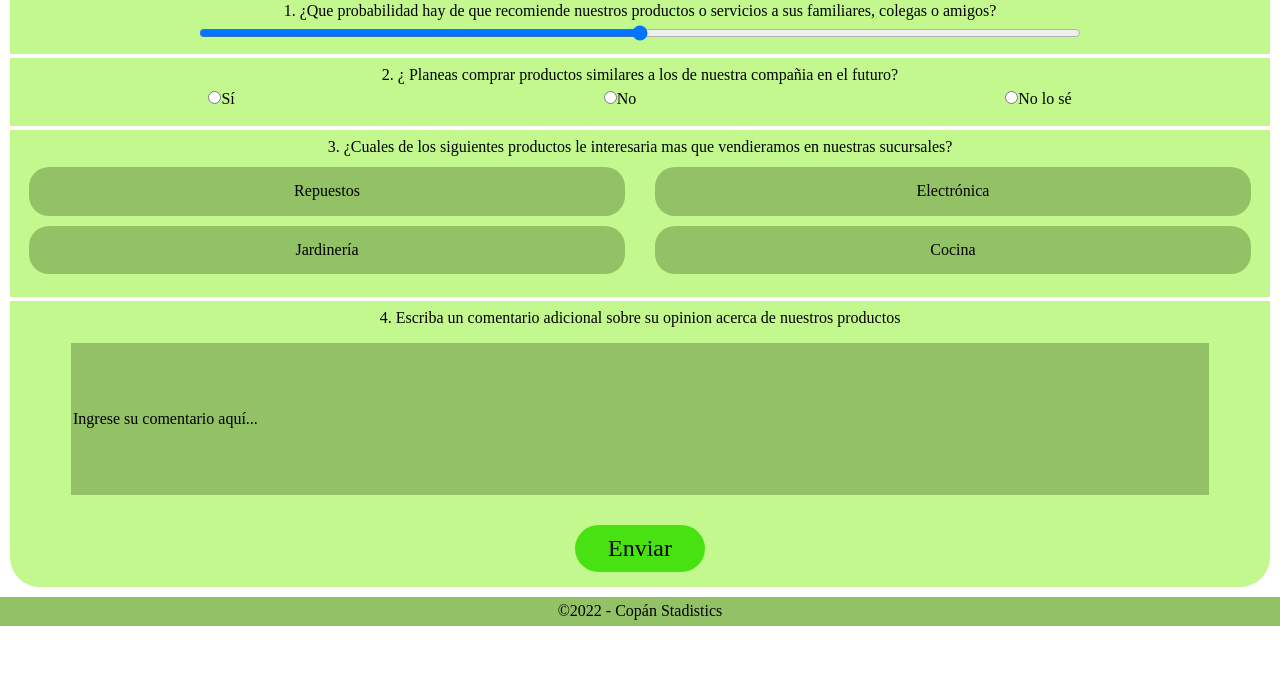
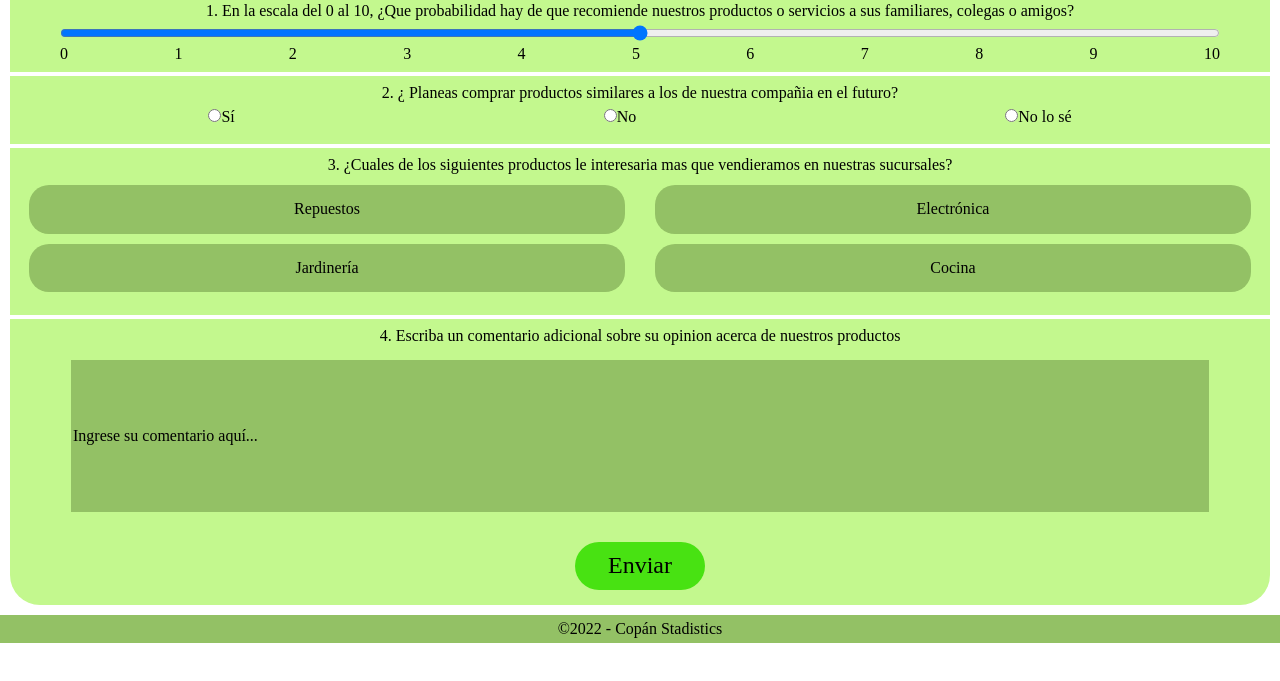
Before and after one commit to RafaRamos31/tarea-variablesCSS, a plain HTML site: page index.html in a window 1280 px wide. Shown: the part 97-778 px from the top of the page. Drawn offline with Linux system fonts and the light colour scheme.

Commit message:
Correcciones

```diff
--- a/assets/css/style.css
+++ b/assets/css/style.css
@@ -44,17 +44,16 @@ body{
     max-height: 25px;
 }
 
+h2{
+    position: absolute;
+    display: inline-block;
+    margin: 5px;
+}
 
 footer{
     bottom: 0;
     text-align: center;
     padding: 5px;
-}
-
-h2{
-    position: absolute;
-    display: inline-block;
-    margin: 5px;
 }
 
 /*Formulario*/
@@ -72,30 +71,49 @@ label{
     padding: 15px;
 }
 
+hr{
+    border: 2px solid var(--bg-color);
+}
+
 
 .main{
+    background-color: var(--form-bg-color);
     margin: 10px;
-    background-color: var(--form-bg-color);
     border-radius: 30px;
 }
 
+
 h1{
+    background-color: var(--title-color);
     margin: 0px;
-    background-color: var(--title-color);
+    padding: 5px 10px;
     text-align: center;
     border-top-left-radius: 30px;
     border-top-right-radius: 30px;
-    padding: 5px 0;
+}
+
+/*Pregunta 1*/
+
+.quest1{
+    padding: 0 50px;
 }
 
 input[type=range]{
-    margin: 5px;
-    width: 70%;
+    margin-top: 5px;
+    width: 100%;
 }
 
-hr{
-    border: 2px solid var(--bg-color);
+.marcas{
+    display: flex;
+    flex-direction: row;
+    justify-content: space-between;
 }
+
+.marcas label{
+    padding: 0;
+}
+
+/*Pregunta 2 y 3*/
 
 fieldset{
     border: none;
@@ -104,7 +122,7 @@ fieldset{
     justify-content: space-around;
 }
 
-#quest3{
+.quest3{
     display: grid;
     grid-template-columns: repeat(2, 1fr);
     column-gap: 20px;
@@ -114,19 +132,22 @@ input[type=button]{
     color: var(--font-color);
     background-color: var(--secundary-color);
     border: none;
+    margin: 5px;
     padding: 15px;
     border-radius: 20px;
-    margin: 5px;
+
 }
 
 input[type=button]:hover{
     color: var(--font-color);
     background-color: var(--enfasis-color);
     border: none;
+    margin: 5px;
     padding: 15px;
     border-radius: 20px;
-    margin: 5px;
 }
+
+/*Pregunta 4*/
 
 input[type=text]{
     color: var(--font-color);
@@ -142,13 +163,16 @@ input[type=text]{
     color: var(--font-color);
 }
 
+
+/*Submit*/
+
 input[type=submit]{
-    border: none;
-    border-radius: 40px;
     color: var(--font-color);
     background-color: var(--enfasis-color);
+    font-size: x-large;
+    border: none;
+    margin: 15px;
     padding: 10px;
-    font-size: x-large;
-    margin: 15px;
     width: 130px;
+    border-radius: 40px;
 }
--- a/index.html
+++ b/index.html
@@ -11,19 +11,34 @@
 </head>
 <body>
     <header class="margin-info">
-        <a href=""><img class="menu-icon" src="http://cdn.onlinewebfonts.com/svg/img_520301.png" alt="menu"></a>
+        <a href="javascript:void(0);"><img class="menu-icon" src="http://cdn.onlinewebfonts.com/svg/img_520301.png" alt="menu"></a>
         <h2>Copán Stadistics</h2>
-        <a href=""><img class="toggle-icon" src="https://upload.wikimedia.org/wikipedia/commons/d/dc/Toggle_blue.png" alt="toggle"></a>
+        <a href="javascript:void(0);"><img class="toggle-icon" src="https://upload.wikimedia.org/wikipedia/commons/d/dc/Toggle_blue.png" alt="toggle"></a>
     </header>
 
     <div class="main">
         <h1>Encuesta de Calidad de Servicio</h1>
-        <form action="_blank">
-            <label for="">1. ¿Que probabilidad hay de que recomiende
+        <form action="localhost">
+            <label for="">1. En la escala del 0 al 10, ¿Que probabilidad hay de que recomiende
                 nuestros productos o servicios a sus familiares, colegas o amigos?</label><br>
-            <input type="range" name="quest1" id=""><hr>
+            <div class="quest1">
+                <input type="range" name="quest1" min="0" max="10" step="1"><br>
+                <div class="marcas">
+                    <label>0</label>
+                    <label>1</label>
+                    <label>2</label>
+                    <label>3</label>
+                    <label>4</label>
+                    <label>5</label>
+                    <label>6</label>
+                    <label>7</label>
+                    <label>8</label>
+                    <label>9</label>
+                    <label>10</label>
+                </div>
+            </div><hr>
 
-            <label for="">2. ¿ Planeas comprar productos similares a los de nuestra compañia
+            <label>2. ¿ Planeas comprar productos similares a los de nuestra compañia
                 en el futuro?</label><br>
             <fieldset id="quest2">
                 <div>
@@ -37,16 +52,16 @@
                 </div>
             </fieldset><hr>
 
-            <label for="">3. ¿Cuales de los siguientes productos le interesaria mas que vendieramos
+            <label>3. ¿Cuales de los siguientes productos le interesaria mas que vendieramos
                 en nuestras sucursales?</label><br>
-            <fieldset id="quest3">
+            <fieldset class="quest3">
                 <input type="button" value="Repuestos">
                 <input type="button" value="Electrónica">
                 <input type="button" value="Jardinería">
                 <input type="button" value="Cocina">
             </fieldset><hr>
 
-            <label for="">4. Escriba un comentario adicional sobre su opinion acerca
+            <label>4. Escriba un comentario adicional sobre su opinion acerca
                 de nuestros productos</label><br>
             <input type="text" placeholder="Ingrese su comentario aquí..."><br>
             <input type="submit" value="Enviar">
```
